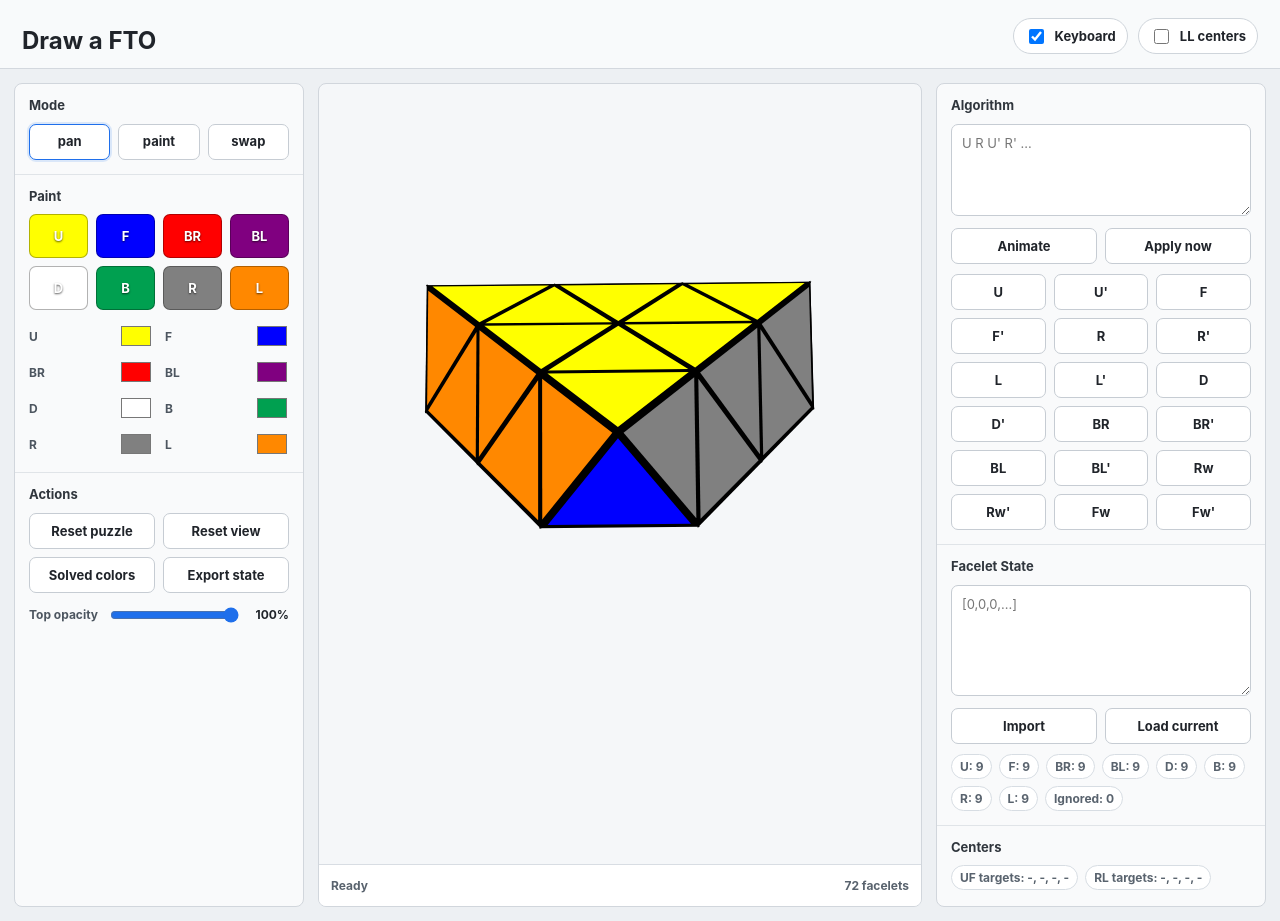
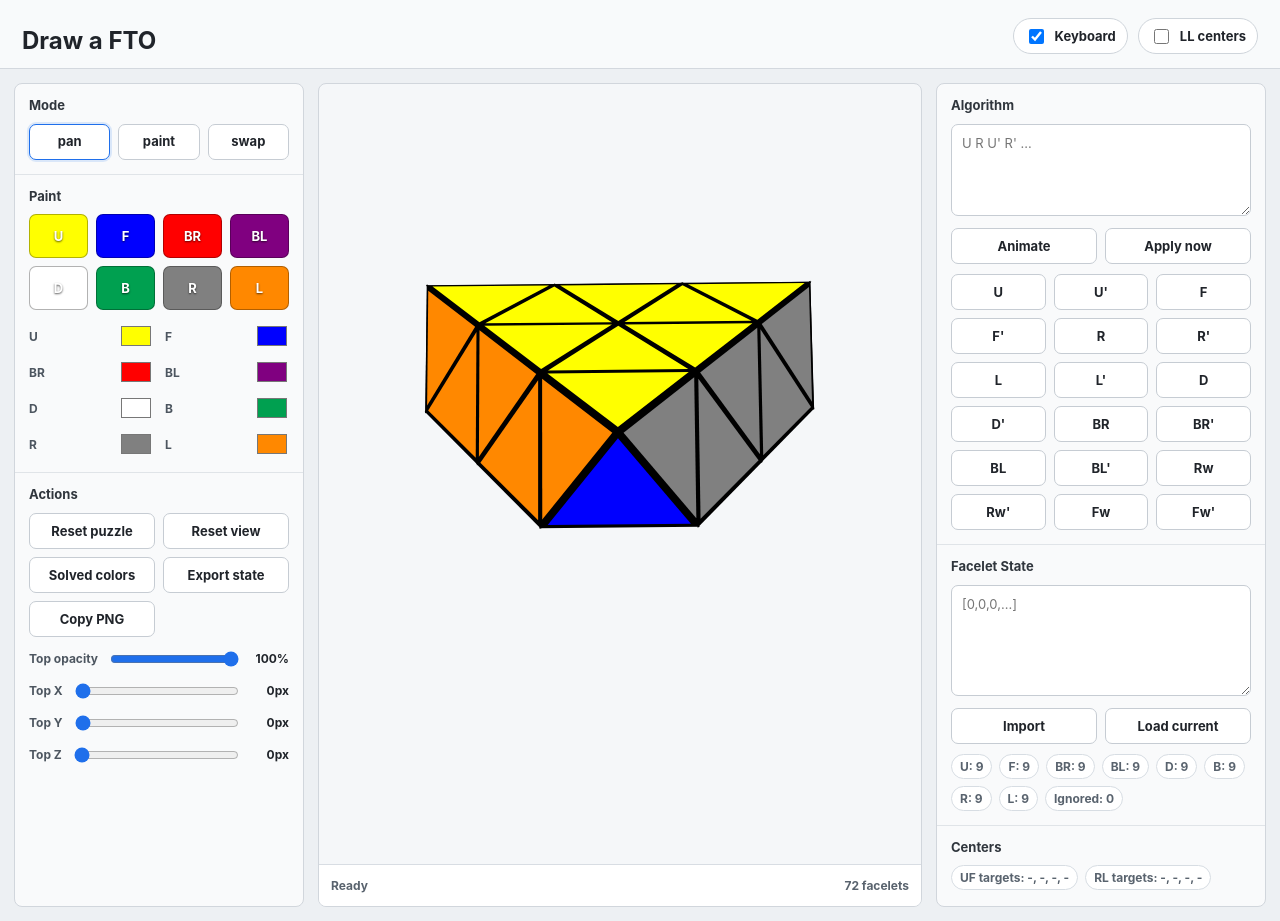
Before and after one commit to Abid-speedcuber/Draw-a-FTO, a React (Vite) app in the folder main/: page / in a window 1280 px wide. Built offline with nearby package versions, Linux system fonts and the light colour scheme.

Commit message:
feature: top face translation added

```diff
--- a/main/public/fto-viewer/fto-viewer.js
+++ b/main/public/fto-viewer/fto-viewer.js
@@ -94,6 +94,9 @@
     var disposed = false;
     var renderedStickerIndexes = {};
     var topFaceOpacity = options.topFaceOpacity == null ? 1 : clampOpacity(options.topFaceOpacity);
+    var topFaceXOffset = options.topFaceXOffset == null ? 0 : clampTopFaceOffset(options.topFaceXOffset);
+    var topFaceYOffset = options.topFaceYOffset == null ? 0 : clampTopFaceYOffset(options.topFaceYOffset);
+    var topFaceZOffset = options.topFaceZOffset == null ? 0 : clampTopFaceOffset(options.topFaceZOffset);
 
     function buildPieceIndex() {
       var inPieces = new Array(72);
@@ -178,6 +181,7 @@
         faceletToSticker[faceletIndex] = idx;
         faceletColors[faceletIndex] = logicalFace;
         applyStickerOpacity(idx);
+        applyStickerVisualTransform(idx);
         if (renderedStickerIndexes[idx]) {
           stickerMeshes.push(mesh);
           stickerMeshes.push(borderMesh);
@@ -212,6 +216,60 @@
 
     function clampOpacity(value) {
       return Math.max(0, Math.min(1, Number(value)));
+    }
+
+    function clampTopFaceOffset(value) {
+      return Math.max(0, Math.min(160, Number(value)));
+    }
+
+    function clampTopFaceYOffset(value) {
+      return clampTopFaceOffset(value);
+    }
+
+    function topFaceOffsetForFacelet(faceletIndex) {
+      if (Math.floor(faceletIndex / 9) !== 0) {
+        return { x: 0, y: 0, z: 0 };
+      }
+      return {
+        x: topFaceXOffset * 0.01,
+        y: topFaceYOffset * 0.01,
+        z: topFaceZOffset * 0.01,
+      };
+    }
+
+    function applyStickerVisualTransform(stickerIndex) {
+      var sticker = cubePieces[stickerIndex];
+      if (!sticker) {
+        return;
+      }
+      sticker[1].matrix.copy(sticker[0]);
+      var offset = topFaceOffsetForFacelet(sticker[3]);
+      if (offset.x || offset.y || offset.z) {
+        sticker[1].matrix.multiplySelf(new THREE.Matrix4().setTranslation(offset.x, offset.y, offset.z));
+      }
+      sticker[1].update();
+    }
+
+    function updateCameraDistance() {
+      if (!camera) {
+        return;
+      }
+      var offsetMagnitude = Math.sqrt(
+        topFaceXOffset * topFaceXOffset +
+        topFaceYOffset * topFaceYOffset +
+        topFaceZOffset * topFaceZOffset
+      );
+      camera.position.z = 4.2 + offsetMagnitude * 0.022;
+    }
+
+    function refreshAllStickerVisualTransforms() {
+      for (var i = 0; i < cubePieces.length; i++) {
+        if (cubePieces[i]) {
+          applyStickerVisualTransform(i);
+        }
+      }
+      updateCameraDistance();
+      render();
     }
 
     function topFaceOpacityForFacelet(faceletIndex) {
@@ -422,8 +480,7 @@
           continue;
         }
         setStickerColor(k, nextState[k]);
-        cubePieces[k][1].matrix.copy(cubePieces[k][0]);
-        cubePieces[k][1].update();
+        applyStickerVisualTransform(k);
       }
       notifyState();
       return true;
@@ -1012,6 +1069,7 @@
       camera = new THREE.Camera(30, 1, 0.1, 1000);
       camera.target = { position: new THREE.Vector3(0, 0, 0) };
       camera.position = new THREE.Vector3(0, 0, 4.2);
+      updateCameraDistance();
     }
 
     function updateOrbit() {
@@ -1308,6 +1366,22 @@
       render();
     }
 
+    function copyPngToClipboard() {
+      if (!canvas || !navigator.clipboard || !navigator.clipboard.write || typeof ClipboardItem === "undefined") {
+        return Promise.reject(new Error("PNG clipboard copy is not available in this browser."));
+      }
+      var dataUrl = canvas.toDataURL("image/png");
+      var parts = dataUrl.split(",");
+      var mime = (parts[0].match(/:(.*?);/) || [])[1] || "image/png";
+      var binary = atob(parts[1]);
+      var bytes = new Uint8Array(binary.length);
+      for (var i = 0; i < binary.length; i++) {
+        bytes[i] = binary.charCodeAt(i);
+      }
+      var blob = new Blob([bytes], { type: mime });
+      return navigator.clipboard.write([new ClipboardItem({ "image/png": blob })]);
+    }
+
     applyFaceColors(options.faceColors, false);
     initPuzzle();
     setupCamera();
@@ -1344,6 +1418,7 @@
       setKeyboardEnabled: setKeyboardEnabled,
       getFaceletTransition: getFaceletTransition,
       getCenterTargets: getCenterTargets,
+      copyPngToClipboard: copyPngToClipboard,
       setMode: function(nextMode) {
         mode = nextMode;
         if (mode === "swap") {
@@ -1366,6 +1441,18 @@
       setTopFaceOpacity: function(opacity) {
         topFaceOpacity = clampOpacity(opacity);
         refreshAllStickerOpacity();
+      },
+      setTopFaceXOffset: function(offset) {
+        topFaceXOffset = clampTopFaceOffset(offset);
+        refreshAllStickerVisualTransforms();
+      },
+      setTopFaceYOffset: function(offset) {
+        topFaceYOffset = clampTopFaceYOffset(offset);
+        refreshAllStickerVisualTransforms();
+      },
+      setTopFaceZOffset: function(offset) {
+        topFaceZOffset = clampTopFaceOffset(offset);
+        refreshAllStickerVisualTransforms();
       },
       setLastLayerMode: function(enabled) {
         lastLayerMode = !!enabled;
@@ -1397,8 +1484,7 @@
         for (var i = 0; i < cubePieces.length; i++) {
           if (cubePieces[i]) {
             setStickerColor(i, Math.floor(cubePieces[i][3] / 9));
-            cubePieces[i][1].matrix.copy(cubePieces[i][0]);
-            cubePieces[i][1].update();
+            applyStickerVisualTransform(i);
           }
         }
         if (lastLayerMode) {
--- a/main/src/App.tsx
+++ b/main/src/App.tsx
@@ -75,6 +75,9 @@ export default function App() {
   const [selectedColor, setSelectedColor] = useState(0);
   const [faceColors, setFaceColors] = useState(defaultFaceColors);
   const [topFaceOpacity, setTopFaceOpacity] = useState(1);
+  const [topFaceXOffset, setTopFaceXOffset] = useState(0);
+  const [topFaceYOffset, setTopFaceYOffset] = useState(0);
+  const [topFaceZOffset, setTopFaceZOffset] = useState(0);
   const [keyboardEnabled, setKeyboardEnabled] = useState(true);
   const [lastLayerMode, setLastLayerMode] = useState(false);
   const [algorithm, setAlgorithm] = useState("");
@@ -153,6 +156,15 @@ export default function App() {
   function setSolvedState() {
     viewerRef.current?.setFacelets(solvedFacelets);
     setStatus("Loaded solved colors");
+  }
+
+  async function copyPngToClipboard() {
+    try {
+      await viewerRef.current?.copyPngToClipboard();
+      setStatus("Copied PNG to clipboard");
+    } catch (error) {
+      setStatus(error instanceof Error ? error.message : "Could not copy PNG");
+    }
   }
 
   return (
@@ -235,6 +247,7 @@ export default function App() {
               <button onClick={resetView}>Reset view</button>
               <button onClick={setSolvedState}>Solved colors</button>
               <button onClick={loadCurrentStateIntoEditor}>Export state</button>
+              <button onClick={copyPngToClipboard}>Copy PNG</button>
             </div>
             <label className="range-row">
               <span>Top opacity</span>
@@ -248,6 +261,42 @@ export default function App() {
               />
               <strong>{Math.round(topFaceOpacity * 100)}%</strong>
             </label>
+            <label className="range-row">
+              <span>Top X</span>
+              <input
+                type="range"
+                min="0"
+                max="120"
+                step="1"
+                value={topFaceXOffset}
+                onChange={(event) => setTopFaceXOffset(Number(event.target.value))}
+              />
+              <strong>{topFaceXOffset}px</strong>
+            </label>
+            <label className="range-row">
+              <span>Top Y</span>
+              <input
+                type="range"
+                min="0"
+                max="120"
+                step="1"
+                value={topFaceYOffset}
+                onChange={(event) => setTopFaceYOffset(Number(event.target.value))}
+              />
+              <strong>{topFaceYOffset}px</strong>
+            </label>
+            <label className="range-row">
+              <span>Top Z</span>
+              <input
+                type="range"
+                min="0"
+                max="120"
+                step="1"
+                value={topFaceZOffset}
+                onChange={(event) => setTopFaceZOffset(Number(event.target.value))}
+              />
+              <strong>{topFaceZOffset}px</strong>
+            </label>
           </div>
         </aside>
 
@@ -257,6 +306,9 @@ export default function App() {
             selectedColor={selectedColor}
             faceColors={faceColors}
             topFaceOpacity={topFaceOpacity}
+            topFaceXOffset={topFaceXOffset}
+            topFaceYOffset={topFaceYOffset}
+            topFaceZOffset={topFaceZOffset}
             keyboardEnabled={keyboardEnabled}
             lastLayerMode={lastLayerMode}
             viewerApiRef={viewerRef}
--- a/main/src/FtoViewer.tsx
+++ b/main/src/FtoViewer.tsx
@@ -19,10 +19,14 @@ export type FtoViewerApi = {
   setKeyboardEnabled(enabled: boolean): void;
   getFaceletTransition(algorithm: string): number[] | null;
   getCenterTargets(): CenterTargets;
+  copyPngToClipboard(): Promise<void>;
   setMode(mode: FtoViewerMode): void;
   setColor(color: number): void;
   setFaceColors(colors: string[]): void;
   setTopFaceOpacity(opacity: number): void;
+  setTopFaceXOffset(offset: number): void;
+  setTopFaceYOffset(offset: number): void;
+  setTopFaceZOffset(offset: number): void;
   setLastLayerMode(enabled: boolean): void;
   resetPuzzle(): void;
   resetView(): void;
@@ -37,6 +41,9 @@ declare global {
         keyboard?: boolean;
         faceColors?: string[];
         topFaceOpacity?: number;
+        topFaceXOffset?: number;
+        topFaceYOffset?: number;
+        topFaceZOffset?: number;
         onFacelets?: (facelets: number[]) => void;
         onCenterTargets?: (targets: CenterTargets) => void;
       },
@@ -49,6 +56,9 @@ type Props = {
   selectedColor: number;
   faceColors: string[];
   topFaceOpacity: number;
+  topFaceXOffset: number;
+  topFaceYOffset: number;
+  topFaceZOffset: number;
   keyboardEnabled: boolean;
   lastLayerMode: boolean;
   viewerApiRef: MutableRefObject<FtoViewerApi | null>;
@@ -61,6 +71,9 @@ export default function FtoViewer({
   selectedColor,
   faceColors,
   topFaceOpacity,
+  topFaceXOffset,
+  topFaceYOffset,
+  topFaceZOffset,
   keyboardEnabled,
   lastLayerMode,
   viewerApiRef,
@@ -80,6 +93,9 @@ export default function FtoViewer({
       keyboard: keyboardEnabled,
       faceColors,
       topFaceOpacity,
+      topFaceXOffset,
+      topFaceYOffset,
+      topFaceZOffset,
       onFacelets,
       onCenterTargets,
     });
@@ -114,6 +130,18 @@ export default function FtoViewer({
   }, [topFaceOpacity]);
 
   useEffect(() => {
+    viewerRef.current?.setTopFaceXOffset(topFaceXOffset);
+  }, [topFaceXOffset]);
+
+  useEffect(() => {
+    viewerRef.current?.setTopFaceYOffset(topFaceYOffset);
+  }, [topFaceYOffset]);
+
+  useEffect(() => {
+    viewerRef.current?.setTopFaceZOffset(topFaceZOffset);
+  }, [topFaceZOffset]);
+
+  useEffect(() => {
     viewerRef.current?.setKeyboardEnabled(keyboardEnabled);
   }, [keyboardEnabled]);
 
```
